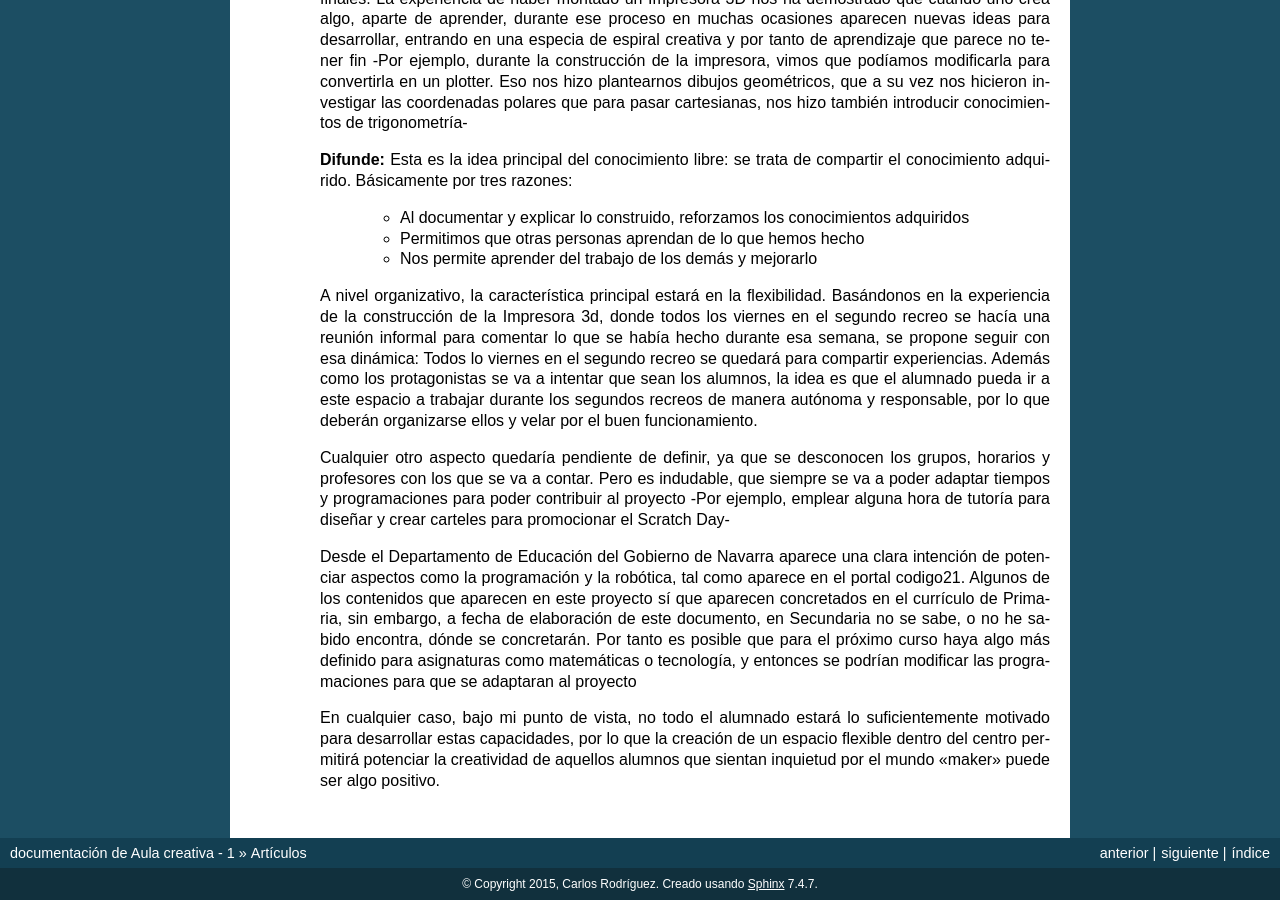
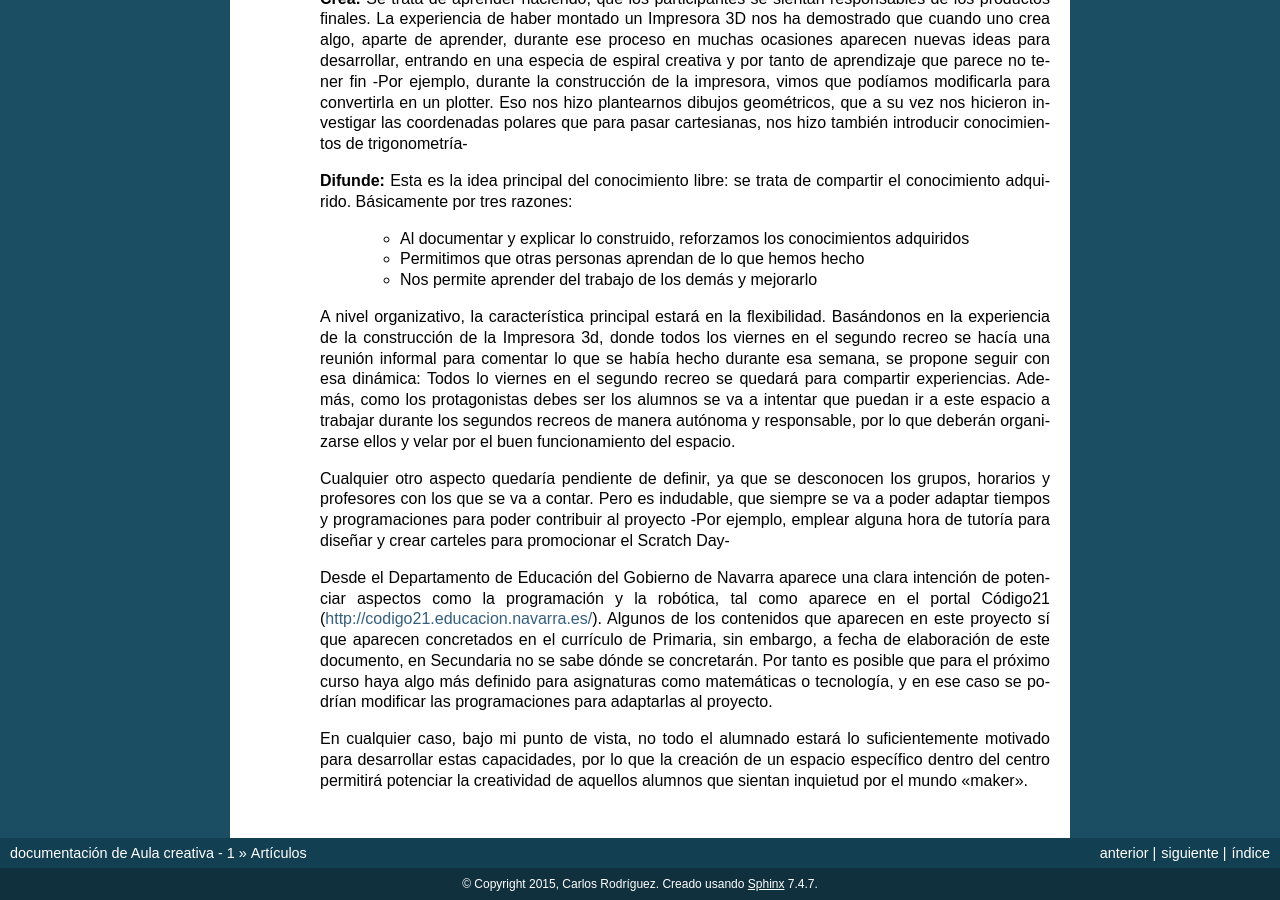
Before and after one commit to es3a10/aula_creativa, a Sphinx documentation site: the page built from docs/articulos.rst, in a window 1280 px wide and 900 px high, scrolled down 3496 px. Built offline with Sphinx 7.4.7, drawn with Linux system fonts in a browser that asks for light colours; some of the changed text lies outside the part shown.

Commit message:
Update articulos.rst

```diff
--- a/docs/articulos.rst
+++ b/docs/articulos.rst
@@ -177,9 +177,9 @@ Abril, 2015
 	comentar lo que se había hecho durante esa semana, se propone seguir con
 	esa dinámica: Todos lo viernes en el segundo recreo se quedará para compartir
 	experiencias.
-	Además como los protagonistas se va a intentar que sean los alumnos, la idea es que
-	el alumnado pueda ir a este espacio a trabajar durante los segundos recreos de manera
-	autónoma y responsable, por lo que deberán organizarse ellos y velar por el buen funcionamiento.
+	Además, como los protagonistas debes ser los alumnos se va a intentar que
+	puedan ir a este espacio a trabajar durante los segundos recreos de manera
+	autónoma y responsable, por lo que deberán organizarse ellos y velar por el buen funcionamiento del espacio.
 
 	Cualquier otro aspecto quedaría pendiente de definir, ya que se desconocen los
 	grupos, horarios y profesores con los que se va a contar. Pero es indudable, que
@@ -189,15 +189,16 @@ Abril, 2015
 
 	Desde el Departamento de Educación del Gobierno de Navarra aparece una clara intención
 	de potenciar aspectos como la programación y la robótica, tal como aparece en el portal
-	codigo21. Algunos de los contenidos que aparecen en este proyecto sí que aparecen
+	Código21 (http://codigo21.educacion.navarra.es/). Algunos de los contenidos que aparecen en este proyecto
+	sí que aparecen
 	concretados en el currículo de Primaria, sin embargo, a fecha de elaboración de este
-	documento, en Secundaria no se sabe, o no he sabido encontra, dónde se concretarán.
+	documento, en Secundaria no se sabe dónde se concretarán.
 	Por tanto es posible que para el próximo curso haya algo más definido para asignaturas
-	como matemáticas o tecnología, y entonces se podrían modificar las programaciones para
-	que se adaptaran al proyecto
+	como matemáticas o tecnología, y en ese caso se podrían modificar las programaciones para
+	adaptarlas al proyecto.
 
 	En cualquier caso, bajo mi punto de vista, no todo el alumnado estará lo
 	suficientemente motivado
-	para desarrollar estas capacidades, por lo que la creación de un espacio flexible dentro
+	para desarrollar estas capacidades, por lo que la creación de un espacio específico dentro
 	del centro permitirá potenciar la creatividad de aquellos alumnos que sientan inquietud
-	por el mundo "maker" puede ser algo positivo.
+	por el mundo "maker".
```
Also changed, not shown: other parts of docs/articulos.rst (+3 -3 lines).
